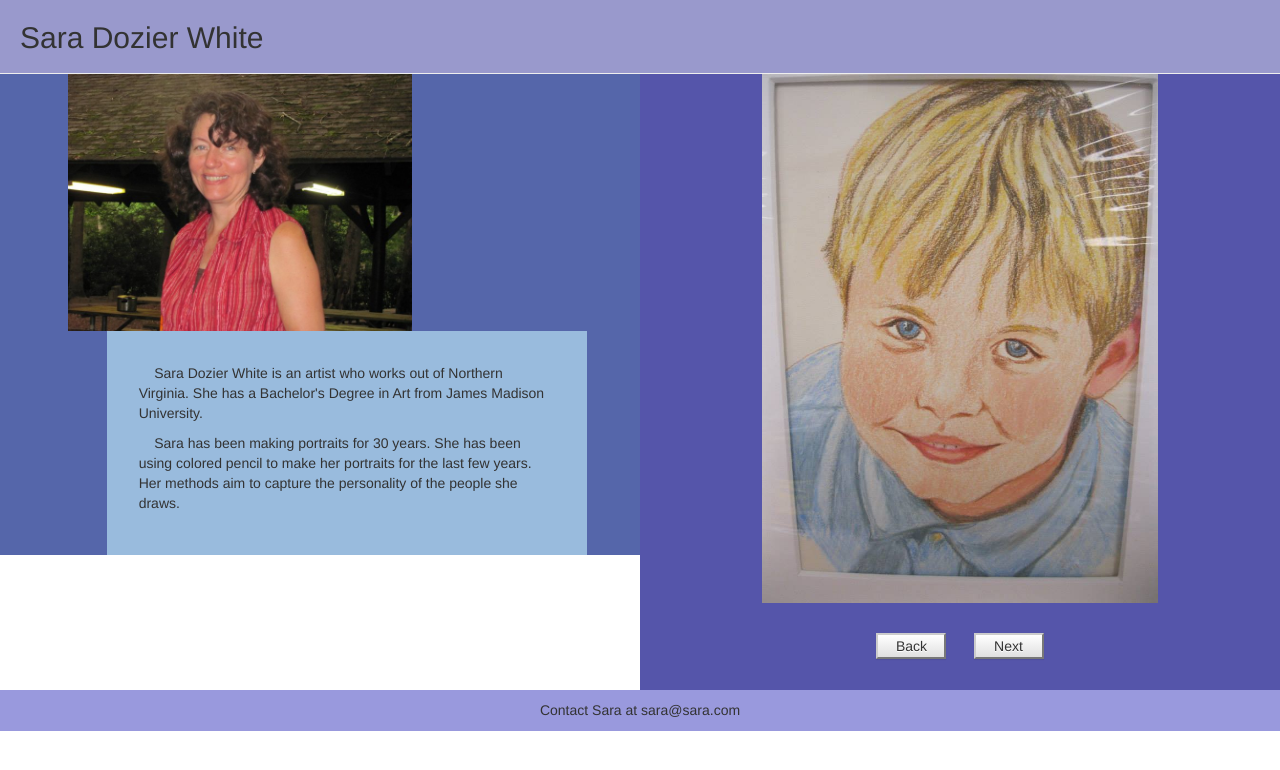
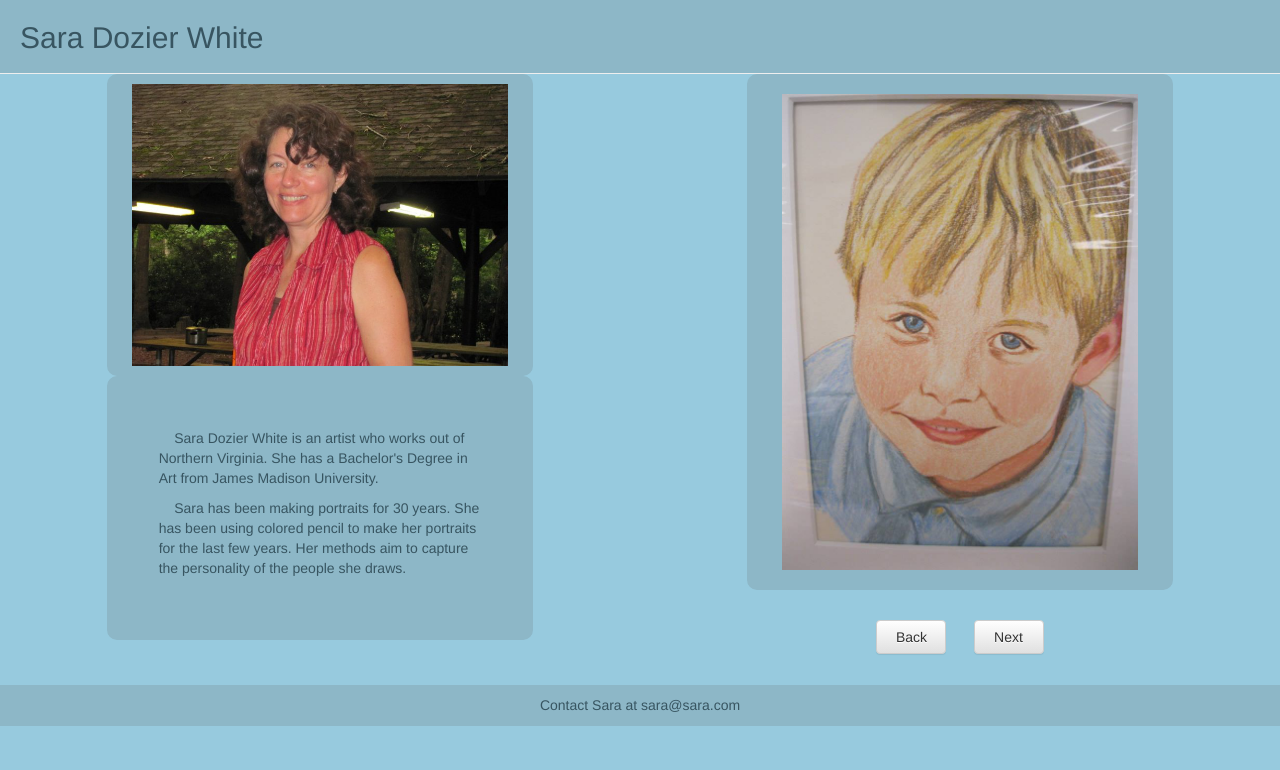
Before and after one commit to whiteisnick/saraDozierWhite, a PHP site: page / in a window 1280 px wide. Shown: the top 770 px of the page. Run offline with PHP 8.4, Linux system fonts and the light colour scheme.

Commit message:
added background and borders to bio and sample contents, changed buttons, added comments to index.html

```diff
--- a/build/css/styles.css
+++ b/build/css/styles.css
@@ -1,31 +1,44 @@
+body {
+	background-color: #97CADE;
+}
 .page-footer {
-	background-color: #9999dd;
+	background-color: #8DB7C7;
+	color: #385561;
 	padding-top: 10px;
 	padding-bottom: 1px;
 	text-align: center;
 }
 .page-header {
-	background-color: #9999cc;
+	background-color: #8DB7C7;
 	margin-top: 0;
 	margin-bottom: 0;
 	padding-top: 1px;
 	padding-left: 20px;
+	color: #385561;
 }
 .bio {
-	background-color: #5566aa;
+	/*background-color: #9999aa;*/
 	height: 100%;
 }
 .bio-bottom {
-	height: 10%;
+	height: 5%;
+}
+.bio-middle {
+	height: 5%;
 }
 .bio-pic {
-	background-color: transparent;
-	height: 45%;
+	background-color: #8DB7C7;
+
+	border: 10px solid #8DB7C7;
+	border-radius: 10px;
 }
 .bio-text {
-	background-color: #99bbdd;
+	background-color: #8DB7C7;
+	color: #385561;
 	height: 40%;
 	padding: 5%;
+	border: 20px solid #8DB7C7;
+	border-radius: 10px;
 }
 .bio-top {
 	height: 5%;
@@ -42,7 +55,7 @@ button {
 	width: auto;
 }
 .samples {
-	background-color: #5555aa;
+	/*background-color: #95c8dc;*/
 	height: 100%;
 }
 .samples-buttons {
@@ -50,8 +63,11 @@ button {
 	padding: 5%;
 }
 .samples-photo {
-	height: 75%;
+	background-color: #8DB7C7;
+	/*height: 75%;*/
 	text-align: center;
+	border: 20px solid #8DB7C7;
+	border-radius: 10px;
 }
 .samples-top {
 	height: 10%;
--- a/index.html
+++ b/index.html
@@ -12,38 +12,54 @@
 
 	</head>
 	<body>
+
+		<!--Header-->
 		<div class="page-header">
 			<h2>Sara Dozier White</h2>
 		</div>
+
 		<div class="container-fluid">
 			<div class="row">
+
+				<!--Bio-->
 				<div class="col-xs-12 col-md-6 bio">
 					<div class="row bio-top"></div>
 					<div class="row">
-						<div class="col-xs-7 col-xs-offset-1 bio-pic">
+						<div class="col-xs-8 col-xs-offset-2 bio-pic">
 							<img src="images/profPic.jpg" class="img-responsive-height" alt="Responsive image">
 						</div>
 					</div>
+					<div class="row bio-middle"></div>
 					<div class="row">
-						<div class="col-xs-9 col-xs-offset-2 bio-text">
+						<div class="col-xs-8 col-xs-offset-2 bio-text">
 							<p>&nbsp;&nbsp;&nbsp;&nbsp;Sara Dozier White is an artist who works out of Northern Virginia. She has a Bachelor's Degree in Art from James Madison University.</p>
 							<p>&nbsp;&nbsp;&nbsp;&nbsp;Sara has been making portraits for 30 years. She has been using colored pencil to make her portraits for the last few years. Her methods aim to capture the personality of the people she draws.</p>
 						</div>
 					</div>
 					<div class="row bio-bottom"></div>
 				</div>
+
+				<!--Samples-->
+
 				<div class="col-xs-12 col-md-6 samples">
 					<div class="row samples-top"></div>
 					<div class="row">
-						<div class="col-xs-8 col-xs-offset-2 samples-photo"><img class="img-responsive-height" src="images/sample1.jpg" alt="Responsive image"></div>
+						<div class="col-xs-8 col-xs-offset-2 samples-photo">
+							<div id="sample">
+								<img class="img-responsive-height" src="images/sample1.jpg" alt="Responsive image">
+							</div>
+						</div>
 					</div>
 					<div class="row samples-buttons">
-						<button class="btn-default" ID="back" aria-label="Back">Back</button>
-						<button class="btn-default" ID="fwd" aria-label="Forward">Next</button>
+						<button type="button" class="btn btn-default" ID="back">Back</button>
+						<button type="button" class="btn btn-default" ID="next">Next</button>
 					</div>
 				</div>
 			</div>
 		</div>
+
+		<!--Footer-->
+
 		<div class="page-footer">
 			<p>Contact Sara at sara@sara.com</p>
 		</div>
```
Also changed, not shown: css/bio.css (+13 -5 lines), css/main.css (+7 -2 lines), css/samples.css (+5 -2 lines), js/js1.js (+13 -13 lines), build/js/scripts.js.
